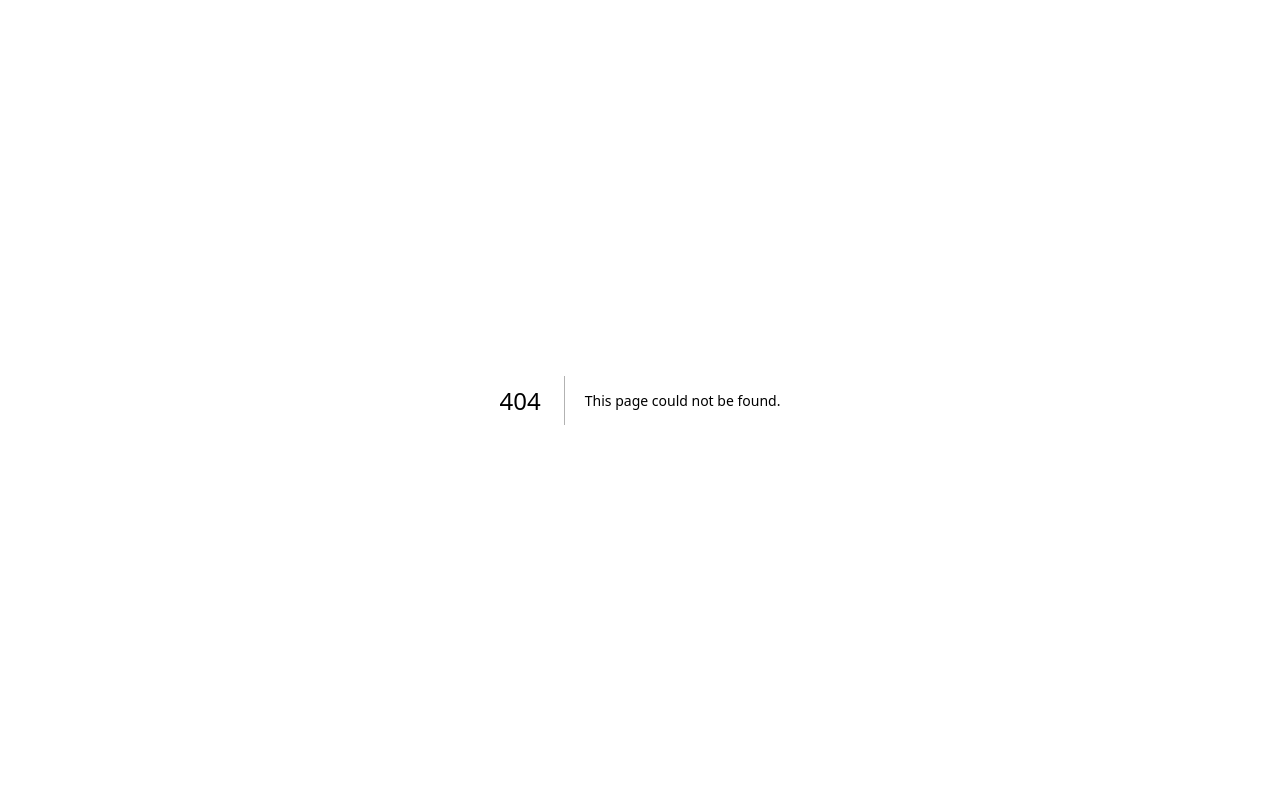
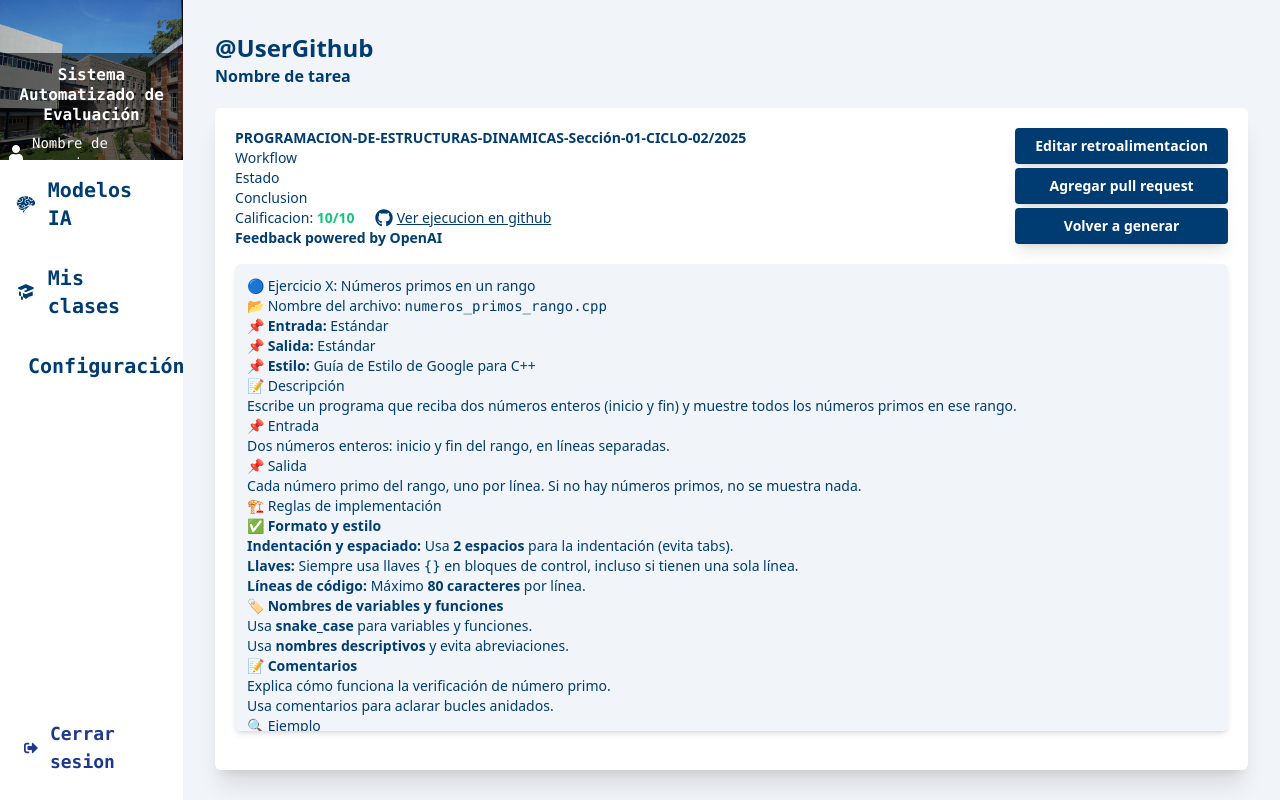
Before and after one commit to ChristopherCalderon/sae-frontend, a Next.js app: page /dashboard/clases/1/1/1/editar in a window 1280 px wide. Before the commit this address had no page. Built offline with nearby package versions, Linux system fonts and the light colour scheme.

Commit message:
feat: add feedback view :sparkles:

```diff
--- a/package.json
+++ b/package.json
@@ -12,7 +12,8 @@
     "next": "15.3.0",
     "react": "^19.0.0",
     "react-dom": "^19.0.0",
-    "react-icons": "^5.5.0"
+    "react-icons": "^5.5.0",
+    "react-markdown": "^10.1.0"
   },
   "devDependencies": {
     "@eslint/eslintrc": "^3",
--- /dev/null
+++ b/src/app/dashboard/clases/[tareas]/[id]/[estudiante]/editar/page.jsx
@@ -0,0 +1,124 @@
+import React from "react";
+import { FaGithub } from "react-icons/fa";
+import ReactMarkdown from 'react-markdown';
+
+const markdownText = `
+# 🔵 Ejercicio X: Números primos en un rango
+
+### 📂 Nombre del archivo: \`numeros_primos_rango.cpp\`
+
+📌 **Entrada:** Estándar
+📌 **Salida:** Estándar
+📌 **Estilo:** [Guía de Estilo de Google para C++](https://google.github.io/styleguide/cppguide.html)
+
+## 📝 Descripción
+
+Escribe un programa que reciba dos números enteros (inicio y fin) y muestre todos los números primos en ese rango.
+
+## 📌 Entrada
+
+- Dos números enteros: inicio y fin del rango, en líneas separadas.
+
+## 📌 Salida
+
+- Cada número primo del rango, uno por línea. Si no hay números primos, no se muestra nada.
+
+## 🏗️ Reglas de implementación
+
+### ✅ **Formato y estilo**
+
+1. **Indentación y espaciado:** Usa **2 espacios** para la indentación (evita tabs).
+2. **Llaves:** Siempre usa llaves \`{}\` en bloques de control, incluso si tienen una sola línea.
+3. **Líneas de código:** Máximo **80 caracteres** por línea.
+
+### 🏷️ **Nombres de variables y funciones**
+
+- Usa **snake_case** para variables y funciones.
+- Usa **nombres descriptivos** y evita abreviaciones.
+
+### 📝 **Comentarios**
+
+1. Explica cómo funciona la verificación de número primo.
+2. Usa comentarios para aclarar bucles anidados.
+
+## 🔍 Ejemplo
+
+### Entrada:
+
+\`\`\`txt
+10
+20
+\`\`\`
+
+### Salida:
+
+\`\`\`txt
+11
+13
+17
+19
+\`\`\`
+
+## 🚀 Notas adicionales
+
+- Se recomienda crear una función bool \`es_primo(int n)\` para la verificación.
+`;
+
+function editar() {
+  return (
+    <div className="bg-background flex flex-col gap-5 w-full h-full p-8 overflow-clip">
+      <div className="w-full text-primary flex items-center justify-between ">
+        <div>
+          <h1 className="text-2xl font-bold">@UserGithub</h1>
+          <p className="font-semibold">Nombre de tarea</p>
+        </div>
+      </div>
+      <div className="w-full h-[90%] flex flex-col gap-4 bg-white shadow-xl overflow-clip px-5 py-5 rounded-md text-primary text-sm">
+        {/* Contenedor de informacion */}
+        <div className="flex w-full justify-between">
+          {/* Informacion de retroalimentacion */}
+          <div className="flex flex-col">
+            <h1 className="font-bold">
+              PROGRAMACION-DE-ESTRUCTURAS-DINAMICAS-Sección-01-CICLO-02/2025
+            </h1>
+            <p>Workflow</p>
+            <p>Estado</p>
+            <p>Conclusion</p>
+            <span className="flex gap-5">
+              <p>
+                Calificacion: <a className="text-accent font-semibold">10/10</a>
+              </p>
+              <a className="flex gap-1 items-center underline hover:font-semibold">
+                <FaGithub className="text-lg" /> Ver ejecucion en github
+              </a>
+            </span>
+            <p className="font-semibold">Feedback powered by OpenAI</p>
+          </div>
+          {/* Botones de retroalimentacion */}
+          <div className="flex flex-col gap-1">
+            <button className="flex items-center justify-center gap-2 font-semibold bg-primary text-white hover:text-white px-5 hover:bg-primary-hover py-2 rounded shadow-lg">
+              Editar retroalimentacion
+            </button>
+            <button className="flex items-center justify-center gap-2 font-semibold bg-primary text-white hover:text-white px-5 hover:bg-primary-hover py-2 rounded shadow-lg">
+              Agregar pull request
+            </button>
+            <button className="flex items-center justify-center gap-2 font-semibold bg-primary text-white hover:text-white px-5 hover:bg-primary-hover py-2 rounded shadow-lg">
+              Volver a generar
+            </button>
+          </div>
+        </div>
+
+        {/* Contenedor de feedback */}
+        <div
+          className="w-full h-3/4 p-3 rounded-md shadow-md overflow-y-scroll bg-background   [&::-webkit-scrollbar]:w-1
+        [&::-webkit-scrollbar-track]:bg-background
+        [&::-webkit-scrollbar-thumb]:bg-primary"
+        >
+          <ReactMarkdown>{markdownText}</ReactMarkdown>
+        </div>
+      </div>
+    </div>
+  );
+}
+
+export default editar;
--- /dev/null
+++ b/src/app/dashboard/clases/[tareas]/[id]/[estudiante]/page.jsx
@@ -0,0 +1,124 @@
+import React from "react";
+import { FaGithub } from "react-icons/fa";
+import ReactMarkdown from 'react-markdown';
+
+const markdownText = `
+# 🔵 Ejercicio X: Números primos en un rango
+
+### 📂 Nombre del archivo: \`numeros_primos_rango.cpp\`
+
+📌 **Entrada:** Estándar
+📌 **Salida:** Estándar
+📌 **Estilo:** [Guía de Estilo de Google para C++](https://google.github.io/styleguide/cppguide.html)
+
+## 📝 Descripción
+
+Escribe un programa que reciba dos números enteros (inicio y fin) y muestre todos los números primos en ese rango.
+
+## 📌 Entrada
+
+- Dos números enteros: inicio y fin del rango, en líneas separadas.
+
+## 📌 Salida
+
+- Cada número primo del rango, uno por línea. Si no hay números primos, no se muestra nada.
+
+## 🏗️ Reglas de implementación
+
+### ✅ **Formato y estilo**
+
+1. **Indentación y espaciado:** Usa **2 espacios** para la indentación (evita tabs).
+2. **Llaves:** Siempre usa llaves \`{}\` en bloques de control, incluso si tienen una sola línea.
+3. **Líneas de código:** Máximo **80 caracteres** por línea.
+
+### 🏷️ **Nombres de variables y funciones**
+
+- Usa **snake_case** para variables y funciones.
+- Usa **nombres descriptivos** y evita abreviaciones.
+
+### 📝 **Comentarios**
+
+1. Explica cómo funciona la verificación de número primo.
+2. Usa comentarios para aclarar bucles anidados.
+
+## 🔍 Ejemplo
+
+### Entrada:
+
+\`\`\`txt
+10
+20
+\`\`\`
+
+### Salida:
+
+\`\`\`txt
+11
+13
+17
+19
+\`\`\`
+
+## 🚀 Notas adicionales
+
+- Se recomienda crear una función bool \`es_primo(int n)\` para la verificación.
+`;
+
+function entrega() {
+  return (
+    <div className="bg-background flex flex-col gap-5 w-full h-full p-8 overflow-clip">
+      <div className="w-full text-primary flex items-center justify-between ">
+        <div>
+          <h1 className="text-2xl font-bold">@UserGithub</h1>
+          <p className="font-semibold">Nombre de tarea</p>
+        </div>
+      </div>
+      <div className="w-full h-[90%] flex flex-col gap-4 bg-white shadow-xl overflow-clip px-5 py-5 rounded-md text-primary text-sm">
+        {/* Contenedor de informacion */}
+        <div className="flex w-full justify-between">
+          {/* Informacion de retroalimentacion */}
+          <div className="flex flex-col">
+            <h1 className="font-bold">
+              PROGRAMACION-DE-ESTRUCTURAS-DINAMICAS-Sección-01-CICLO-02/2025
+            </h1>
+            <p>Workflow</p>
+            <p>Estado</p>
+            <p>Conclusion</p>
+            <span className="flex gap-5">
+              <p>
+                Calificacion: <a className="text-accent font-semibold">10/10</a>
+              </p>
+              <a className="flex gap-1 items-center underline hover:font-semibold">
+                <FaGithub className="text-lg" /> Ver ejecucion en github
+              </a>
+            </span>
+            <p className="font-semibold">Feedback powered by OpenAI</p>
+          </div>
+          {/* Botones de retroalimentacion */}
+          <div className="flex flex-col gap-1">
+            <button className="flex items-center justify-center gap-2 font-semibold bg-primary text-white hover:text-white px-5 hover:bg-primary-hover py-2 rounded shadow-lg">
+              Editar retroalimentacion
+            </button>
+            <button className="flex items-center justify-center gap-2 font-semibold bg-primary text-white hover:text-white px-5 hover:bg-primary-hover py-2 rounded shadow-lg">
+              Agregar pull request
+            </button>
+            <button className="flex items-center justify-center gap-2 font-semibold bg-primary text-white hover:text-white px-5 hover:bg-primary-hover py-2 rounded shadow-lg">
+              Volver a generar
+            </button>
+          </div>
+        </div>
+
+        {/* Contenedor de feedback */}
+        <div
+          className="w-full h-3/4 p-3 rounded-md shadow-md overflow-y-scroll bg-background   [&::-webkit-scrollbar]:w-1
+        [&::-webkit-scrollbar-track]:bg-background
+        [&::-webkit-scrollbar-thumb]:bg-primary"
+        >
+          <ReactMarkdown>{markdownText}</ReactMarkdown>
+        </div>
+      </div>
+    </div>
+  );
+}
+
+export default entrega;
--- a/src/app/dashboard/clases/[tareas]/[id]/configurar/page.jsx
+++ b/src/app/dashboard/clases/[tareas]/[id]/configurar/page.jsx
@@ -108,7 +108,9 @@ function Configurar() {
       {/* TEMAS */}
       <div className="flex flex-col w-1/3">
         <h4 className="font-semibold mb-2">Temas a evaluar</h4>
-        <div className="flex flex-col gap-2 mb-2 h-50 overflow-y-auto">
+        <div className="flex flex-col gap-2 mb-2 h-50 overflow-y-auto [&::-webkit-scrollbar]:w-1
+        [&::-webkit-scrollbar-track]:bg-background
+        [&::-webkit-scrollbar-thumb]:bg-primary">
           {formData.temas.map((tema, i) => (
             <div key={i} className="flex items-center justify-between bg-secondary px-3 py-1 rounded-md text-sm shadow-md">
               {tema}
@@ -151,7 +153,9 @@ function Configurar() {
       {/* RESTRICCIONES */}
       <div className="flex flex-col w-1/3">
         <h4 className="font-semibold mb-2">Restricciones</h4>
-        <div className="flex flex-col gap-2 mb-2 h-50 overflow-y-auto">
+        <div className="flex flex-col gap-2 mb-2 h-50 overflow-y-auto [&::-webkit-scrollbar]:w-1
+        [&::-webkit-scrollbar-track]:bg-background
+        [&::-webkit-scrollbar-thumb]:bg-primary">
           {formData.restricciones.map((restriccion, i) => (
             <div key={i} className="flex items-center justify-between bg-secondary px-3 py-1 rounded-md text-sm shadow-md">
               {restriccion}
--- a/src/app/dashboard/clases/[tareas]/[id]/page.jsx
+++ b/src/app/dashboard/clases/[tareas]/[id]/page.jsx
@@ -25,7 +25,9 @@ function tarea() {
           </button>
         </div>
       </div>
-      <div className="w-full h-[90%] bg-white shadow-xl px-3 py-5 gap-3 overflow-y-scroll rounded-md">
+      <div className="w-full h-[90%] bg-white shadow-xl px-3 py-5 gap-3 overflow-y-scroll [&::-webkit-scrollbar]:w-1
+        [&::-webkit-scrollbar-track]:bg-white
+        [&::-webkit-scrollbar-thumb]:bg-primary rounded-md">
         <AssignmentsTable />
       </div>
     </div>
--- a/src/app/dashboard/clases/[tareas]/page.jsx
+++ b/src/app/dashboard/clases/[tareas]/page.jsx
@@ -8,7 +8,10 @@ function tareas() {
       <h1 className="text-2xl font-bold">Mis Tareas</h1>
       <p className="font-semibold">Nombre del curso</p>
     </div>
-    <div className="w-full h-[90%] bg-white shadow-xl px-10 py-5 flex flex-col gap-3 overflow-y-scroll rounded-md">
+    <div className="w-full h-[90%] bg-white shadow-xl px-10 py-5 flex flex-col gap-3 overflow-y-scroll rounded-md
+    [&::-webkit-scrollbar]:w-1
+        [&::-webkit-scrollbar-track]:bg-white
+        [&::-webkit-scrollbar-thumb]:bg-primary">
       <AssignmentCard />
       <AssignmentCard />
       <AssignmentCard />
--- a/src/app/dashboard/clases/page.jsx
+++ b/src/app/dashboard/clases/page.jsx
@@ -8,7 +8,10 @@ function clases() {
         <h1 className="text-2xl font-bold">Mis Clases</h1>
         <p className="font-semibold">Vista general de los cursos</p>
       </div>
-      <div className="w-full h-[90%] bg-white shadow-xl px-3 py-5 grid grid-cols-2 gap-3 overflow-y-scroll rounded-md">
+      <div className="w-full h-[90%] bg-white shadow-xl px-3 py-5 grid grid-cols-2 gap-3 overflow-y-scroll  rounded-md
+      [&::-webkit-scrollbar]:w-1
+        [&::-webkit-scrollbar-track]:bg-white
+        [&::-webkit-scrollbar-thumb]:bg-primary">
         <ClassCard />
         <ClassCard />
         <ClassCard />
```
Also changed, not shown: 1 other file (tests, documents, lock files or other folders).
